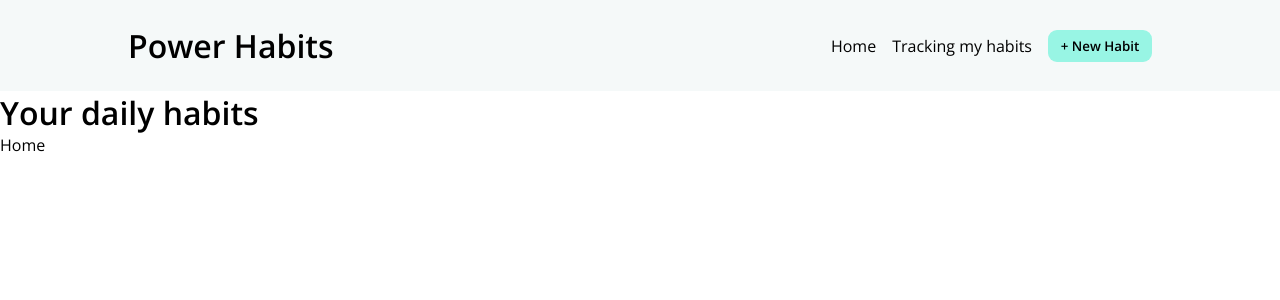
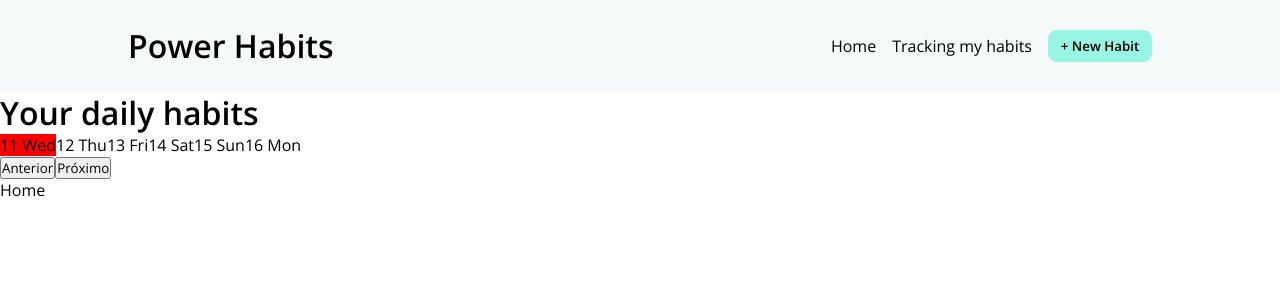
Before and after one commit to 1ZOD/Front_avaliacao, a Next.js app: page /daily_habits/daily_habits in a window 1280 px wide. Shown: the top 300 px of the page. Built offline with nearby package versions, Linux system fonts and the light colour scheme.

Commit message:
Adicionando_carrosel

```diff
--- /dev/null
+++ b/src/components/calendario/calendario.tsx
@@ -0,0 +1,62 @@
+import React, { useState } from 'react';
+import { format, subDays, addDays, isToday, differenceInDays } from 'date-fns';
+
+function MyComponent() {
+  const today = new Date();
+  const numDays = 100; // Defina o número total de dias que você deseja exibir.
+  const itemsPerPage = 6; // Defina o número de itens a serem exibidos por página.
+  const daysBefore = 5; // Defina quantos dias antes do dia de hoje você deseja ver.
+
+  const items = [];
+  for (let i = -daysBefore; i < numDays; i++) {
+    const day = addDays(today, i);
+    items.push({
+      date: day,
+      formattedDate: format(day, 'dd EEE'),
+    });
+  }
+
+  // Calcule o índice do dia atual (hoje)
+  const todayIndex = differenceInDays(today, items[0].date);
+
+  const [activeIndex, setActiveIndex] = useState(todayIndex);
+
+  const handleNext = () => {
+    setActiveIndex((prevIndex) =>
+      prevIndex + 1 < numDays ? prevIndex + 1 : prevIndex
+    );
+  };
+
+  const handlePrev = () => {
+    setActiveIndex((prevIndex) =>
+      prevIndex - 1 >= 0 ? prevIndex - 1 : prevIndex
+    );
+  };
+
+  const visibleItems = items.slice(activeIndex, activeIndex + itemsPerPage);
+
+  return (
+    <div>
+      <div className="carousel-container">
+        <div className="carousel">
+          {visibleItems.map((item, index) => (
+            <div
+              key={index}
+              className={`carousel-item ${index === 0 ? 'active' : ''}`}
+            >
+              {item.formattedDate}
+            </div>
+          ))}
+        </div>
+        <button id="prevButton" onClick={handlePrev}>
+          Anterior
+        </button>
+        <button id="nextButton" onClick={handleNext}>
+          Próximo
+        </button>
+      </div>
+    </div>
+  );
+}
+
+export default MyComponent;
--- a/src/pages/_app.tsx
+++ b/src/pages/_app.tsx
@@ -2,6 +2,7 @@ import '@/styles/globals.css'
 import '@/styles/nav_style/nav_bar.css';
 import '@/styles/button/button.css';
 import '@/styles/title/title.css';
+import '@/styles/calendario/calendario.css';
 import type { AppProps } from 'next/app'
 import { Navbar } from '@/components/navbar/Navbar';
 
--- a/src/pages/daily_habits/daily_habits.tsx
+++ b/src/pages/daily_habits/daily_habits.tsx
@@ -1,19 +1,23 @@
-import { Title } from "@/components/communs/title"
-import Head from "next/head"
-import Link from "next/link"
+import { Title } from "@/components/communs/title";
+import Head from "next/head";
+import Link from "next/link";
+import MyCalendar from "@/components/calendario/calendario";
 
 export default function Daily() {
-    return (
+  return (
     <>
-    <Head>
+      <Head>
         <title>Daily Habits</title>
-    </Head>
-    <div>
-        <Title><span>Your daily habits</span></Title>
+      </Head>
+      <div>
+        <Title>
+          <span>Your daily habits</span>
+        </Title>
 
+        <MyCalendar/>
 
         <Link href="/">Home</Link>
-    </div>
+      </div>
     </>
-    )
+  );
 }
--- /dev/null
+++ b/src/styles/calendario/calendario.css
@@ -0,0 +1,7 @@
+.carousel{
+    display: flex;
+}
+
+.carousel-item.active {
+    background-color: red; /* Defina a cor desejada para o item selecionado */
+  }
```
Also changed, not shown: package.json (+7 -4 lines), 1 other file (tests, documents, lock files or other folders).
